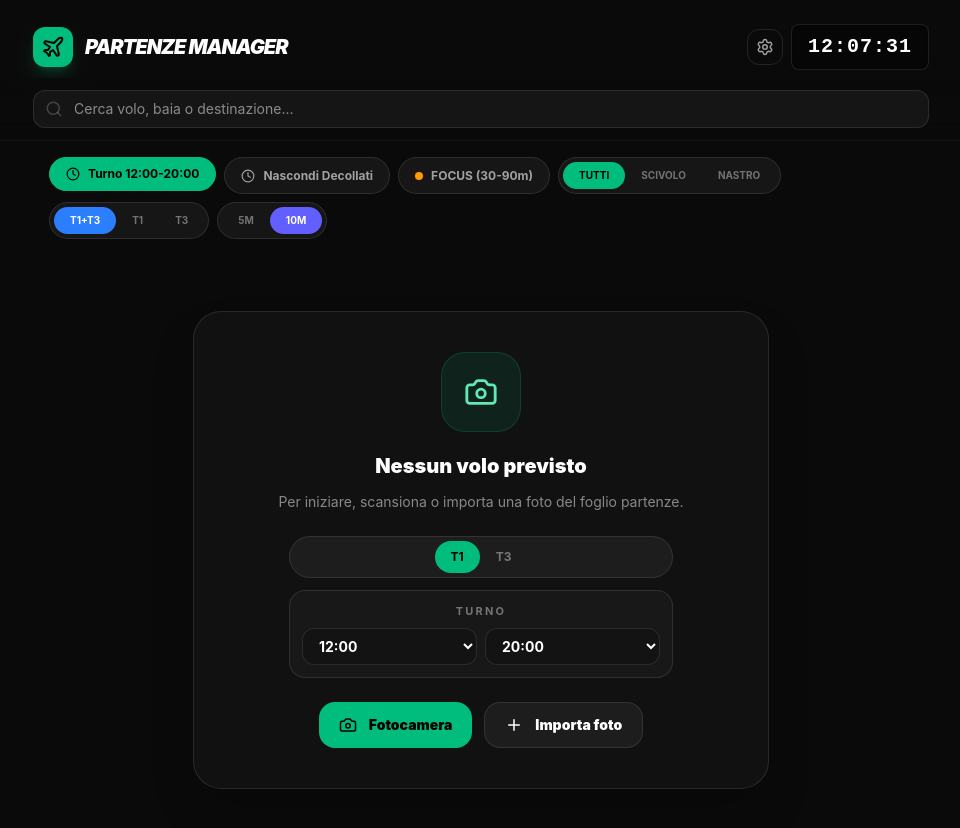
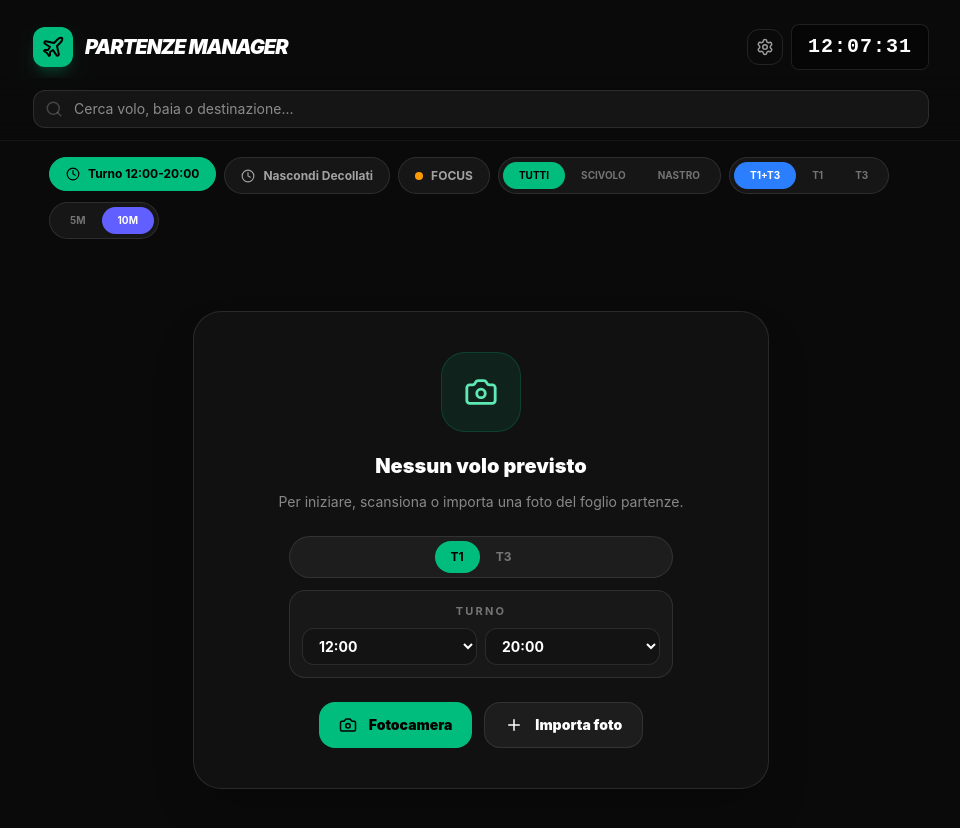
Before and after one commit to oreogano9/partenze_Manager, a React (Vite) app: page / in a window 1280 px wide. Shown: the top 828 px of the page, without its empty margins (159-1119 px from the left). Built offline with nearby package versions, Linux system fonts and the light colour scheme.

Commit message:
Adjust focus window timing

```diff
--- a/src/App.tsx
+++ b/src/App.tsx
@@ -399,7 +399,7 @@ export default function App() {
           f.position.toLowerCase().includes(query);
 
         const minutesToSTD = Math.floor((new Date(f.std).getTime() - Date.now()) / 60000);
-        const isFocused = minutesToSTD >= 30 && minutesToSTD <= 90;
+        const isFocused = minutesToSTD >= 15 && minutesToSTD <= 90;
         const matchesFocus = !state.showFocusOnly || isFocused;
         const shiftEndDate = resolveShiftEnd(shiftStart, shiftEnd);
         const shiftLowerBound = new Date(Date.now() + 30 * 60000);
@@ -960,7 +960,7 @@ export default function App() {
             }`}
           >
             <div className={`w-2 h-2 rounded-full ${state.showFocusOnly ? 'bg-black animate-pulse' : 'bg-amber-500'}`} />
-            {t.focusLabel} (30-90m)
+            {t.focusLabel}
           </button>
 
           <div className="flex bg-white/5 p-1 rounded-full border border-white/10">
@@ -1116,10 +1116,10 @@ export default function App() {
               const minutesToSTD = Math.floor((new Date(flight.std).getTime() - Date.now()) / 60000);
               const urgencyColor = getUrgencyColor(minutesToSTD);
 
-              // Calculate focus index (1, 2, 3...) for flights in the 30-90m window
+              // Calculate focus index (1, 2, 3...) for flights in the 15-90m window
               const focusedFlights = filteredFlights.filter(f => {
                 const m = Math.floor((new Date(f.std).getTime() - Date.now()) / 60000);
-                return m >= 30 && m <= 90;
+                return m >= 15 && m <= 90;
               });
               const focusIndex = focusedFlights.findIndex(f => f.id === flight.id) + 1;
 
--- a/src/components/FlightCard.tsx
+++ b/src/components/FlightCard.tsx
@@ -273,7 +273,7 @@ export const FlightCard: React.FC<FlightCardProps> = ({
   const posType = getPositionType(flight.terminal, flight.position);
 
   const minutesToSTD = Math.floor((new Date(flight.std).getTime() - Date.now()) / 60000);
-  const isFocused = minutesToSTD >= 30 && minutesToSTD <= 90;
+  const isFocused = minutesToSTD >= 15 && minutesToSTD <= 90;
   const urgencyColor = propUrgencyColor || getUrgencyColor(minutesToSTD);
   const stdCountdown = formatDuration(minutesToSTD);
   const [destinationName, setDestinationName] = useState(() => getCommonIataCityName(flight.destination, language));
```
